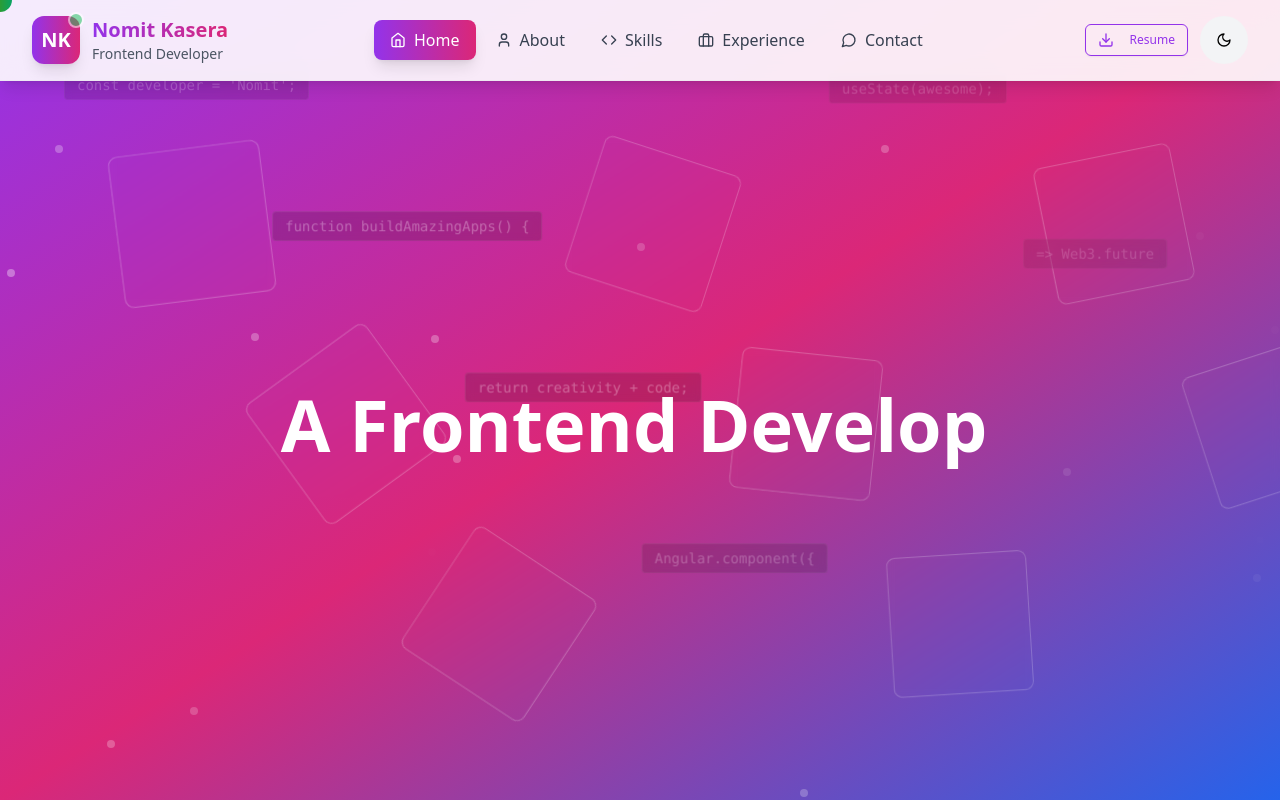
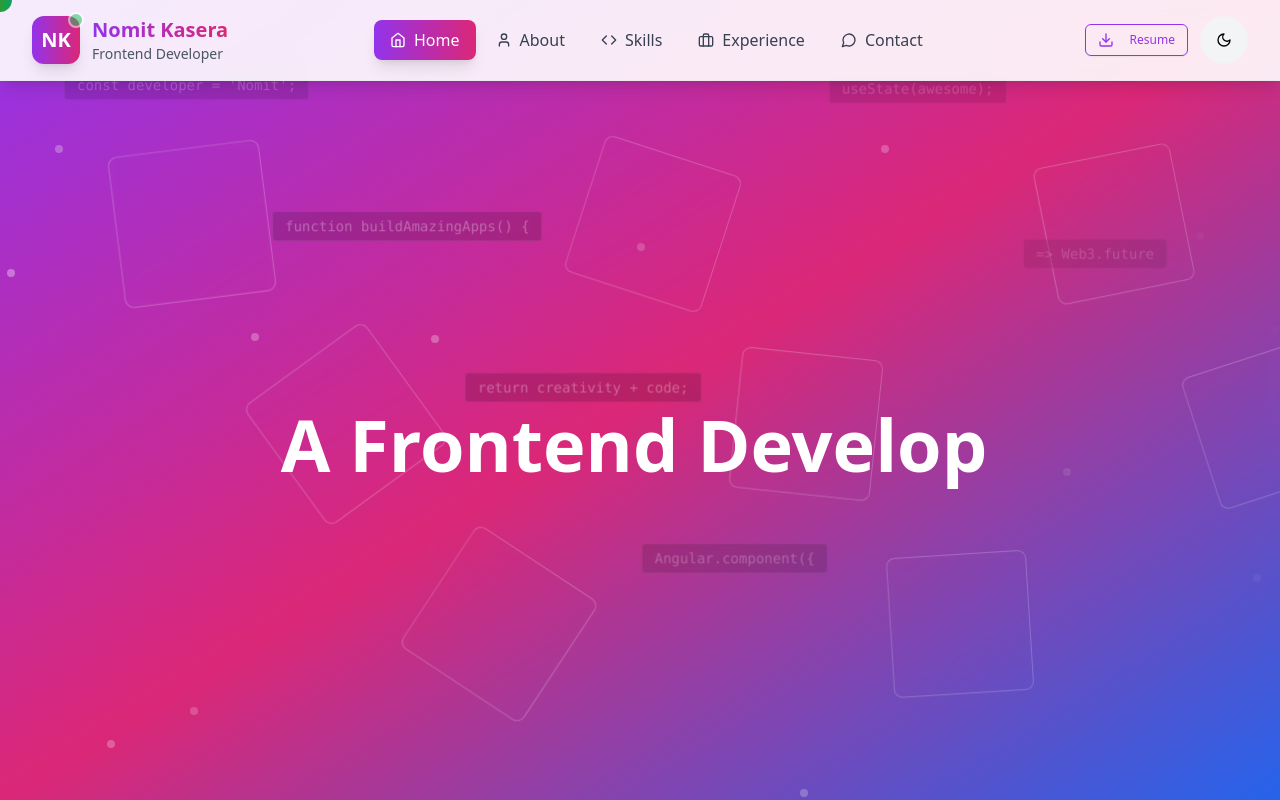
Before and after one commit to nomit-kasera/my-portfolio, a Next.js app: page /my-portfolio/ in a window 1280 px wide. Shown: the top 800 px of the page. Built offline with nearby package versions, Linux system fonts and the light colour scheme.

Commit message:
adjusted margin and border

```diff
--- a/src/pages/index.tsx
+++ b/src/pages/index.tsx
@@ -976,7 +976,7 @@ export default function Portfolio() {
 
           <div className="mb-8">
             <div className="text-4xl md:text-7xl font-bold leading-tight min-h-[200px] md:min-h-[300px] flex items-center justify-center">
-              <div className="relative">
+              <div className="relative mt-10">
                 {displayedText}
                 <span
                   className={`inline-block w-1 h-12 md:h-20 bg-white ml-2 ${showCursor ? "opacity-100" : "opacity-0"
@@ -1079,7 +1079,7 @@ export default function Portfolio() {
 
           <div className="grid md:grid-cols-2 gap-12 items-center">
             <motion.div
-              initial={{ opacity: 0, x: -50 }}
+              initial={{ opacity: 0, x: 10 }}
               whileInView={{ opacity: 1, x: 0 }}
               transition={{ duration: 0.8 }}
               viewport={{ once: true }}
@@ -1096,7 +1096,7 @@ export default function Portfolio() {
             </motion.div>
 
             <motion.div
-              initial={{ opacity: 0, x: 50 }}
+              initial={{ opacity: 0, x: 10 }}
               whileInView={{ opacity: 1, x: 0 }}
               transition={{ duration: 0.8 }}
               viewport={{ once: true }}
@@ -1328,7 +1328,7 @@ export default function Portfolio() {
             {timeline.map((item, index) => (
               <motion.div
                 key={index}
-                initial={{ opacity: 0, x: index % 2 === 0 ? -50 : 50 }}
+                initial={{ opacity: 0, x: index % 2 === 0 ? -15 : 15 }}
                 whileInView={{ opacity: 1, x: 0 }}
                 transition={{ duration: 0.8, delay: index * 0.2 }}
                 viewport={{ once: true }}
```
